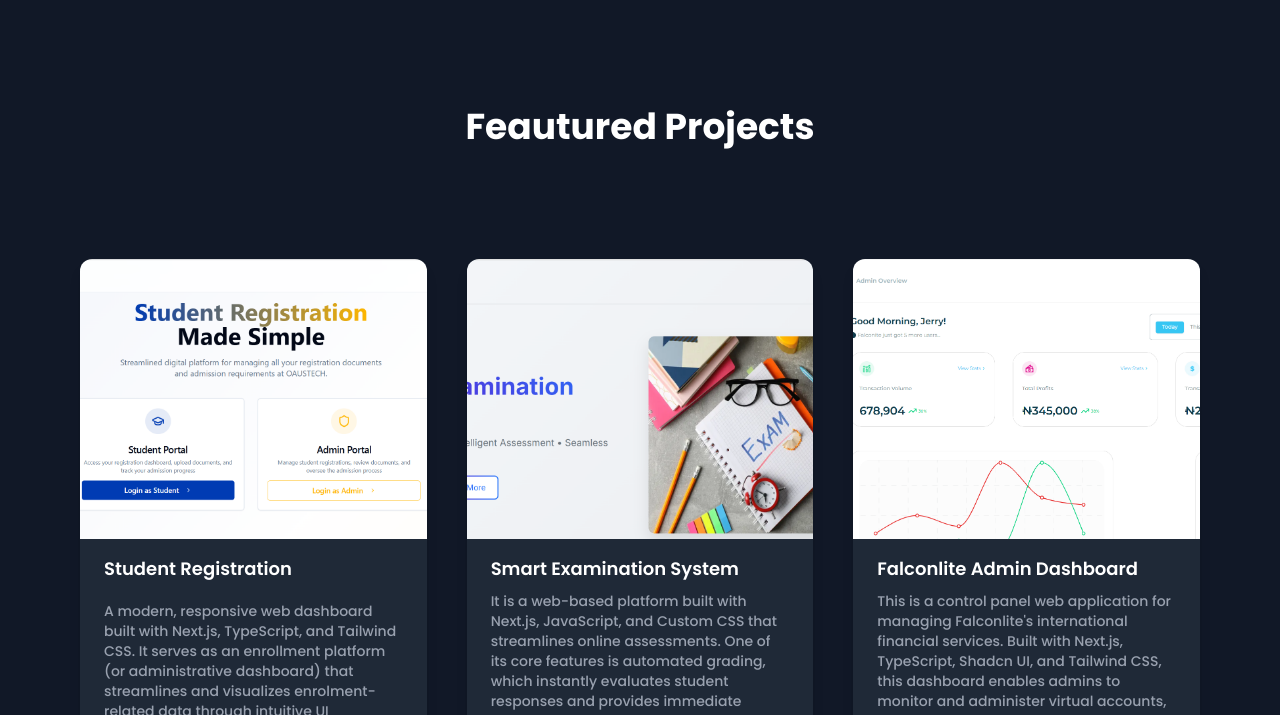
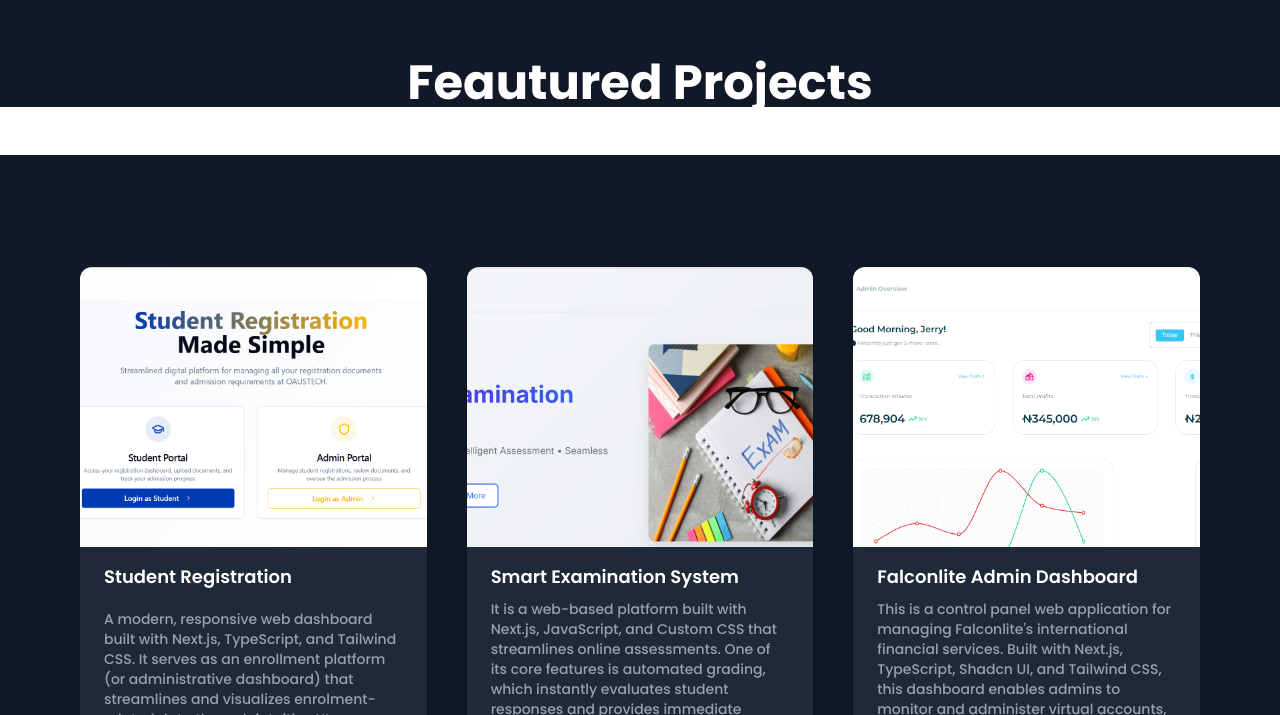
Before and after one commit to Froshlin/my-portfolio, a React (Vite) app: page / in a window 1280 px wide. Shown: the part 1751-2466 px from the top of the page. Built offline with nearby package versions, Linux system fonts and the light colour scheme.

Commit message:
Modified Card.jsx

```diff
--- a/src/components/Card.jsx
+++ b/src/components/Card.jsx
@@ -7,7 +7,7 @@ import project3 from "../assets/project-3.png";
 function Card() {
   return (
     <div id="projects">
-      <h2 className="bg-[#111827] text-white text-4xl text-center font-bold pt-48">
+      <h2 className="bg-[#111827] text-white text-2xl sm:text-3xl md:text-4xl lg:text-5xl text-center font-bold mb-8 sm:mb-10 md:mb-12 pt-36">
         Feautured Projects
       </h2>
       <div className="grid grid-cols-1 md:grid-cols-2 lg:grid-cols-3 gap-10 px-6 md:px-20 py-28 bg-[#111827]">
```
